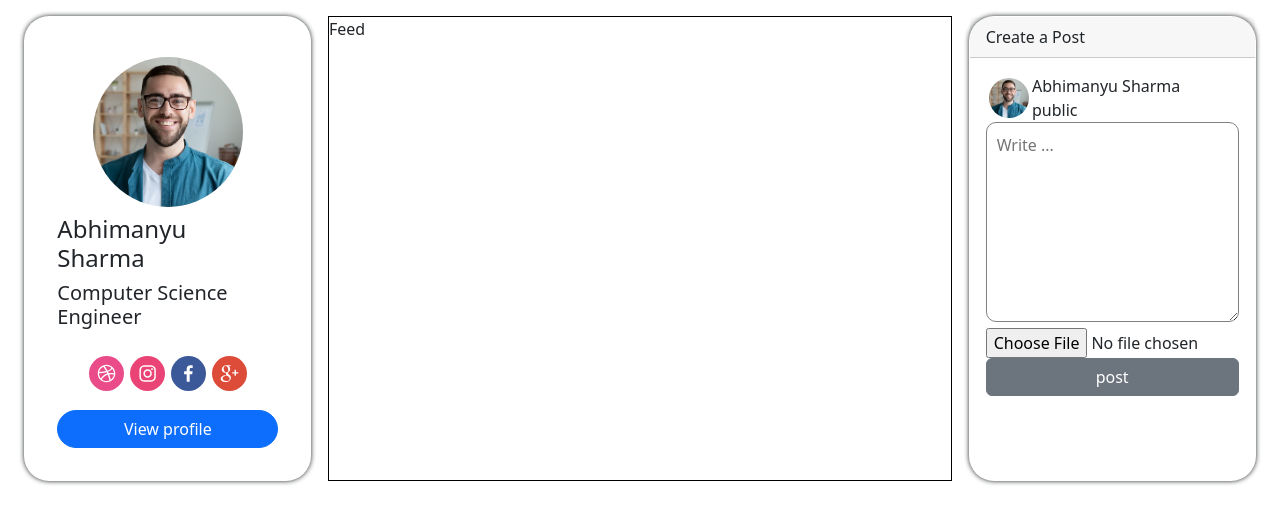
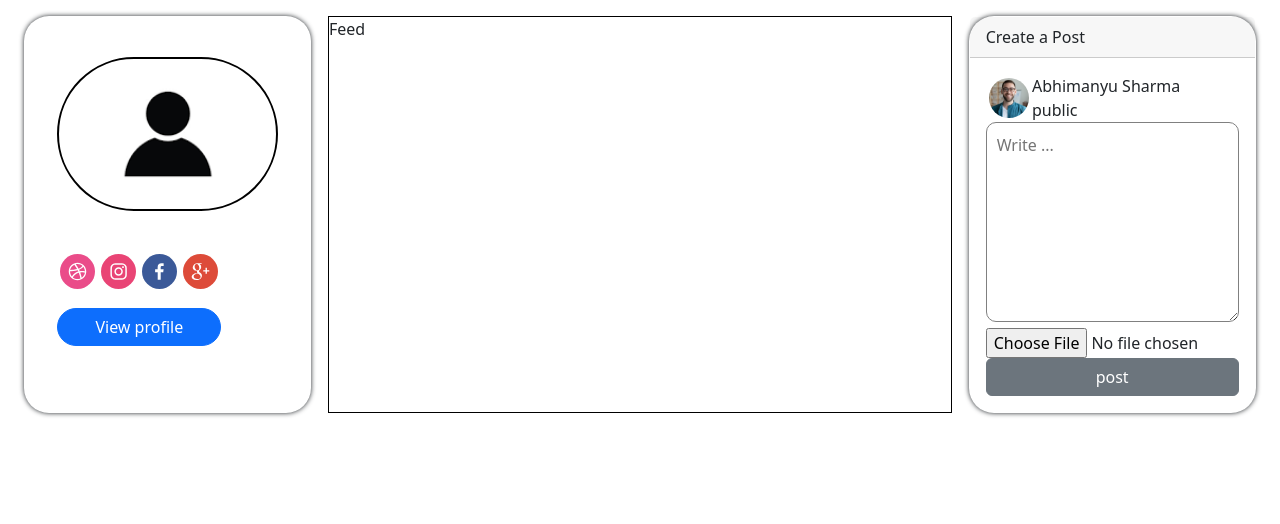
Before and after one commit to tejasvee-appsdeployer/linkedin-clone, a React (Create React App) app in the folder linkedin/: page /home in a window 1280 px wide. Shown: the top 524 px of the page. Built offline with nearby package versions, Linux system fonts and the light colour scheme; no server answers.

Commit message:
Did some changes in code

```diff
--- a/linkedin/src/components/Home/ProfileCard.jsx
+++ b/linkedin/src/components/Home/ProfileCard.jsx
@@ -1,19 +1,37 @@
-import React from "react";
-import profile from '../../Images/profile.jpg'
+import React, { useEffect, useState } from "react";
+import UserImage from '../../Images/User.png'
 import './ProfileCard.scss';
+
 import { SocialIcon } from 'react-social-icons';
+import {userAuth} from '../../firebase';
 
 
 const ProfileCard = () => {
+
+  const [userName, setUserName] = useState("");
+  // const [userImage, setUserImage] = useState(null);
+  // const [userContent, setUserContent] = useState("");
+
+  useEffect(() => {
+    userAuth.onAuthStateChanged((user) => {
+      if(user){
+        setUserName(user.displayName);
+      }
+      else{
+        setUserName("");
+      }
+    })
+  })
+
   return (
     <>
       <div className="card-wrap" >
         <div className="img-wrap">
-          <img src={profile} className="" alt="profile" />
+          <img src={UserImage} className="" alt="profile" />
         </div>
         <div className="card-body">
-            <h4>Abhimanyu Sharma</h4>
-            <h5 style={{fontWeight:'200'}}>Computer Science Engineer</h5>
+            <h4>{userName}</h4>
+            <h5 style={{fontWeight:'200'}}></h5>
             <div className="social">
                 <SocialIcon style={{height:'35px',width:'35px'}}  className="social-icon" network="dribbble"/>
                 <SocialIcon style={{height:'35px',width:'35px'}}  className="social-icon" network="instagram"/>
--- a/linkedin/src/components/Home/ProfileCard.scss
+++ b/linkedin/src/components/Home/ProfileCard.scss
@@ -13,7 +13,7 @@
     padding: 2rem;
 
     .img-wrap{
-        // border: 0.2px solid black;
+        border: 2px solid black;
         border-radius: 100px;
         margin: 0.5rem 0rem;
         display: flex;
--- a/linkedin/src/components/SignIn.js
+++ b/linkedin/src/components/SignIn.js
@@ -28,7 +28,7 @@ const SignIn = () => {
     }
     signInWithEmailAndPassword(userAuth, Email, Pass).then((res) => {
       toast.success("Logged In Successfully");
-      navigate('/');
+      navigate('/home');
     }).catch((err) => {
       console.log(err.message);
     })
--- a/linkedin/src/components/SignUp.js
+++ b/linkedin/src/components/SignUp.js
@@ -2,6 +2,7 @@ import React, { useState } from 'react'
 import { toast } from 'react-toastify';
 import './SignUp.css';
 import Logo from '../Images/LinkedLogo.jpg';
+import UserPic from '../Images/User.png';
 import { userAuth, database } from '../firebase';
 import { createUserWithEmailAndPassword, updateProfile } from 'firebase/auth';
 import { collection, addDoc } from "firebase/firestore";
@@ -12,7 +13,9 @@ const initialState = {
     Name: "",
     Email: "",
     Pass: "",
-    Date_Joined: ""
+    Date_Joined: "",
+    Image: UserPic,
+    Heading: "-----"
 }
 
 const SignUp = () => {
@@ -20,7 +23,6 @@ const SignUp = () => {
     const navigate = useNavigate();
 
     const [userdata, setUserData] = useState(initialState);
-    const [done, setDone] = useState(false);
 
     const { Name, Email, Pass } = userdata;
 
@@ -34,7 +36,8 @@ const SignUp = () => {
             createUserWithEmailAndPassword(userAuth, Email, Pass).then(async (res) => {
                 const User = res.user;
                 await updateProfile(User, {
-                    displayName: Name
+                    displayName: Name,
+                    photoURL: UserPic
                 });
                 console.log(res)
                 toast.success("Signed Up");
@@ -46,7 +49,9 @@ const SignUp = () => {
                 addDoc(data, {
                     UserName: Name,
                     UserEmail: Email,
-                    Date_Joined: newDate
+                    Date_Joined: newDate,
+                    Image: UserPic,
+                    Heading: ''
                 }).then(() => {
                     navigate('/signin');
                 }).catch((err) => {
```
Also changed, not shown: linkedin/src/Images/User.png (added).
